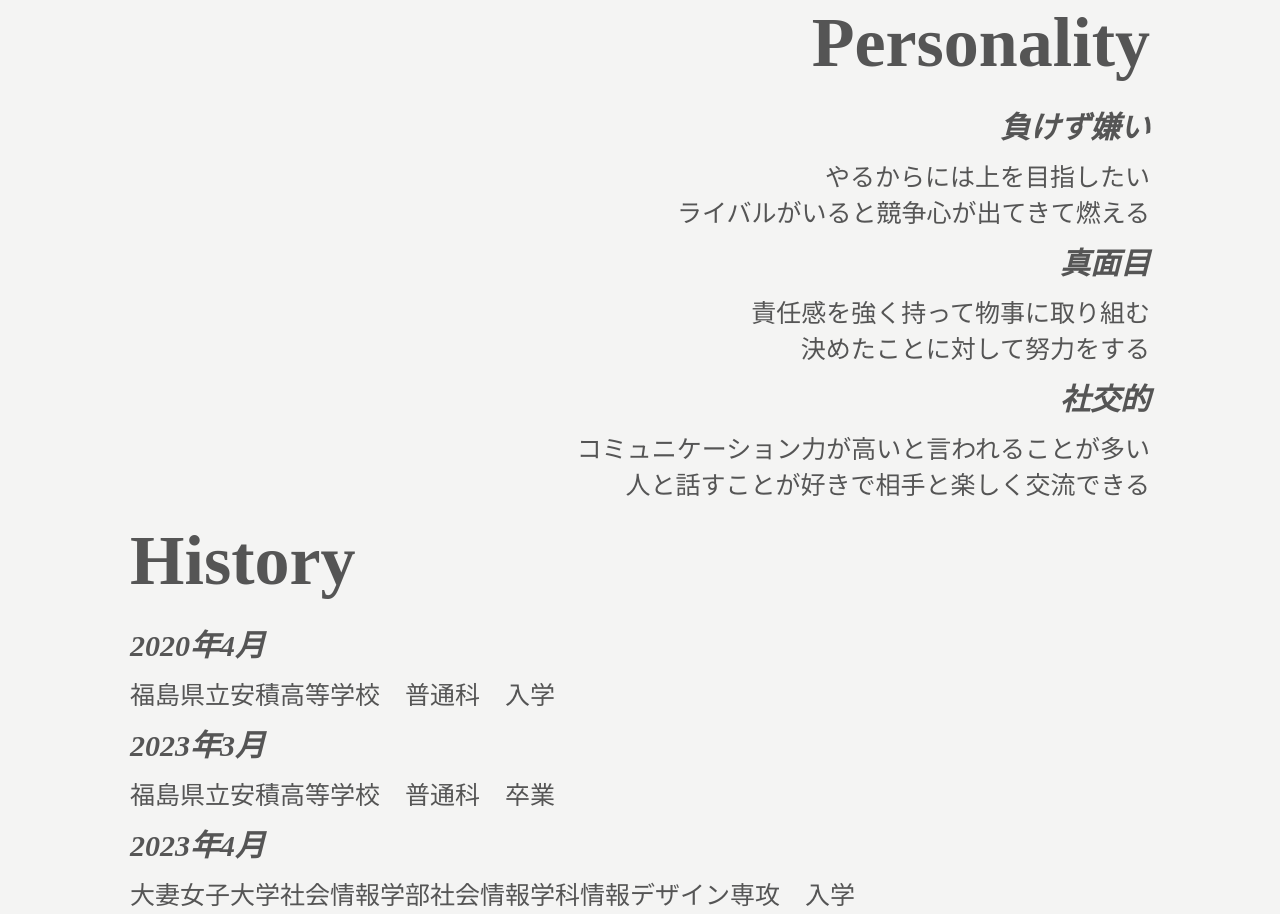
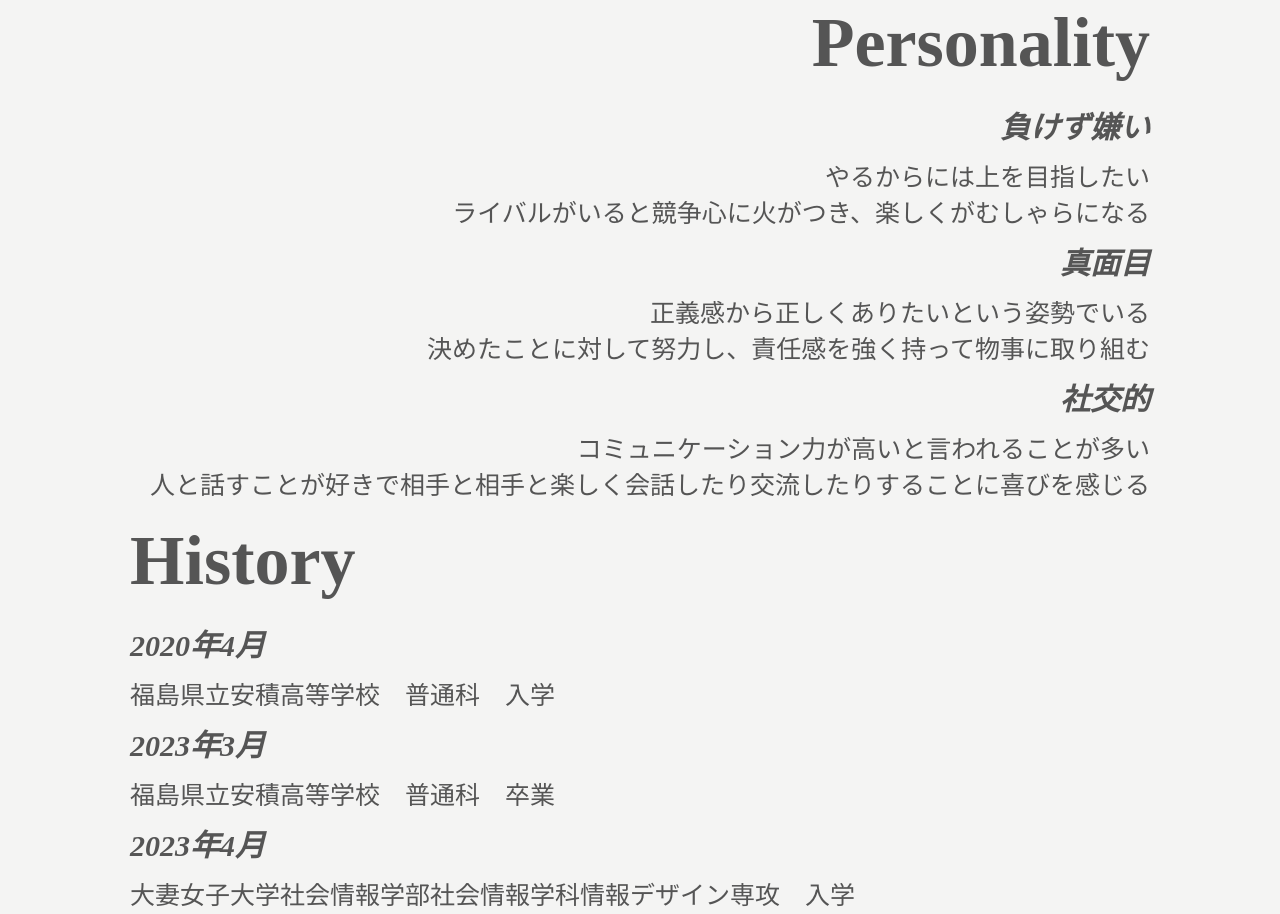
Before and after one commit to okawaraazusa/portfolio-site, a website: page profile.html in a window 1280 px wide. Shown: the part 1321-2235 px from the top of the page. Drawn offline with Linux system fonts and the light colour scheme.

Commit message:
Update profile.html

```diff
--- a/profile.html
+++ b/profile.html
@@ -49,21 +49,20 @@
             <p>出身地　　：福島県の中通りにあるのどかで小さな町</p>
             <p>
               スキル　　：プログラミング<br />
-                         Python、JavaScript、HTML＋CSS、PHP、FlutterのDart<br />
+              　　　　　　　Python、JavaScript、HTML＋CSS、PHP、FlutterのDart<br />
               　　　　　　デザイン<br />
-                         Illustrator、Photoshop、Figma、Canva<br />
+              　　　　　　　Illustrator、Photoshop、Figma、Canva<br />
             </p>
           </div>
           <div>
             <div class="right">
               <h3>Personality</h3>
               <h4><i>負けず嫌い</i></h4>
-              <p>やるからには上を目指したい<br />ライバルがいると競争心が出てきて燃える</p>
+              <p>やるからには上を目指したい<br />ライバルがいると競争心に火がつき、楽しくがむしゃらになる</p>
               <h4><i>真面目</i></h4>
-              <p>責任感を強く持って物事に取り組む<br />決めたことに対して努力をする</p>
+              <p>正義感から正しくありたいという姿勢でいる<br />決めたことに対して努力し、責任感を強く持って物事に取り組む</p>
               <h4><i>社交的</i></h4>
-              <p>コミュニケーション力が高いと言われることが多い<br />人と話すことが好きで相手と楽しく交流できる
-              </p>
+              <p>コミュニケーション力が高いと言われることが多い<br />人と話すことが好きで相手と相手と楽しく会話したり交流したりすることに喜びを感じる</p>
             </div>
           </div>
           <div>
@@ -87,8 +86,8 @@
                 自分に問いかけ、今すべきことにコミットできるよう意識<br />
                 <br />
                 今の自分は過去の経験の上に成り立っているから<br />
-                選択、努力、経験、思い出<br />
-                その全てをひとつひとつを大切に積み重ねて今をつくっていく
+                選択、努力、経験、思い出などの過去のもの<br />
+                その全てをひとつひとつ大切に積み重ねて今をつくっていく
               </p>
             </div>
           </div>
```
